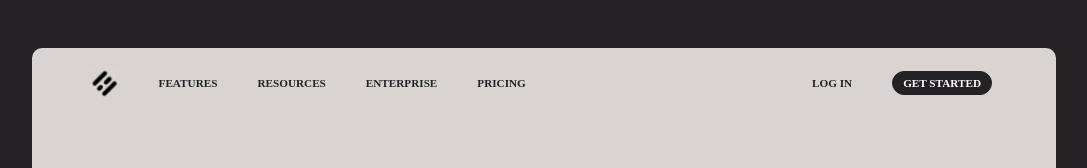
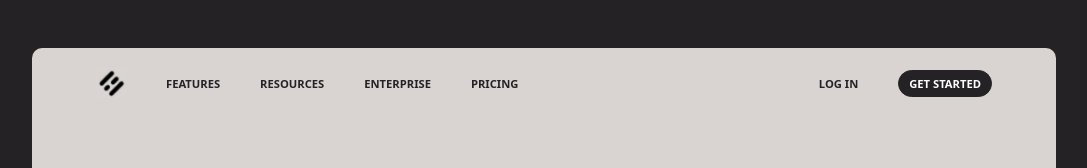
Before and after one commit to amit-marathe/animation01, a plain HTML site: page index.html in a window 1280 px wide. Shown: the top 168 px of the page, without its empty margins (96-1183 px from the left). Drawn offline with nearby package versions, Linux system fonts and the light colour scheme; grey boxes are pictures that could not be loaded.

Commit message:
Update style.css

```diff
--- a/style.css
+++ b/style.css
@@ -14,7 +14,7 @@ html,body{
     width: 100%;
     position: relative;
     background-color: #242224;
-    font-family: "Gilroy";
+    font-family: system-ui, -apple-system, BlinkMacSystemFont, 'Segoe UI', Roboto, Oxygen, Ubuntu, Cantarell, 'Open Sans', 'Helvetica Neue', sans-serif;
 }
 
 .center-1{
@@ -34,7 +34,7 @@ html,body{
     width: 100%;
     border-radius: 10px 10px 0 0;
     display: flex;
-    font-family: "Gilroy";
+    font-family: system-ui, -apple-system, BlinkMacSystemFont, 'Segoe UI', Roboto, Oxygen, Ubuntu, Cantarell, 'Open Sans', 'Helvetica Neue', sans-serif;
 }
 
 .navbar .nav-left{
```
